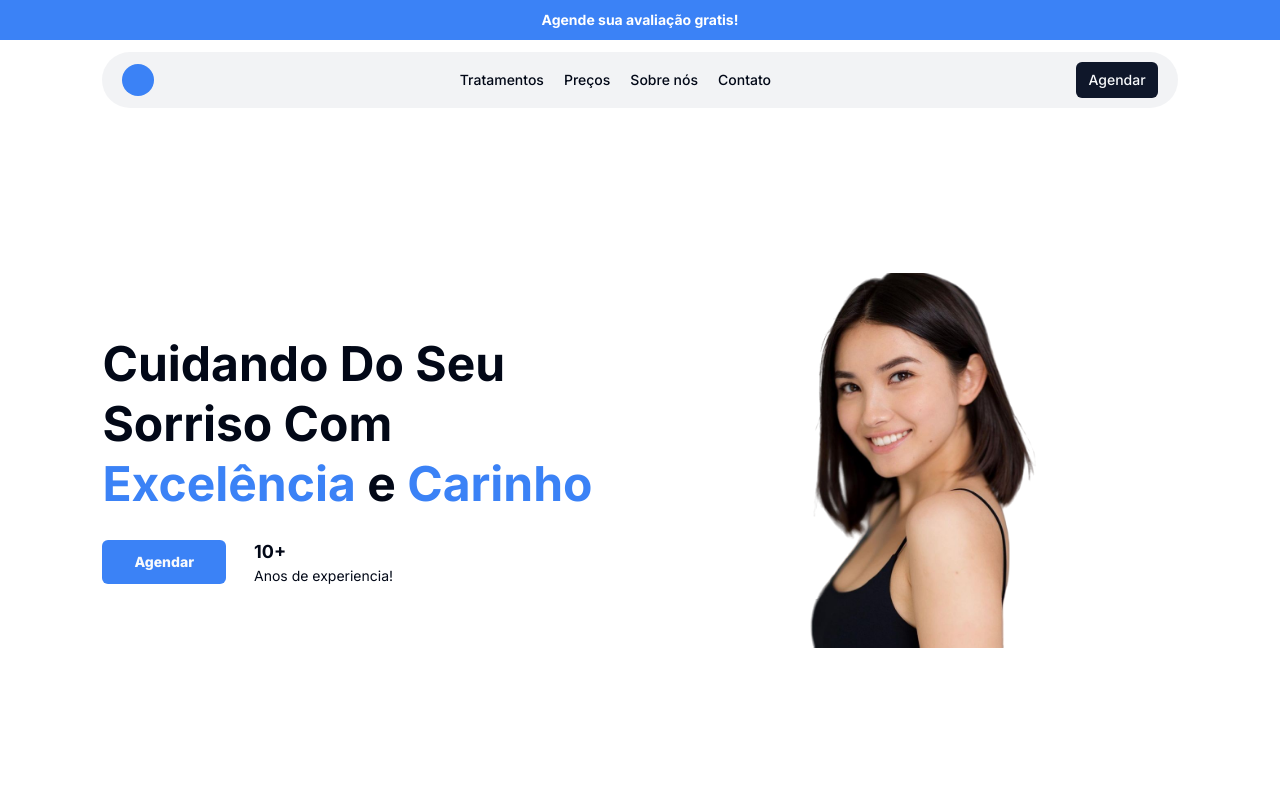
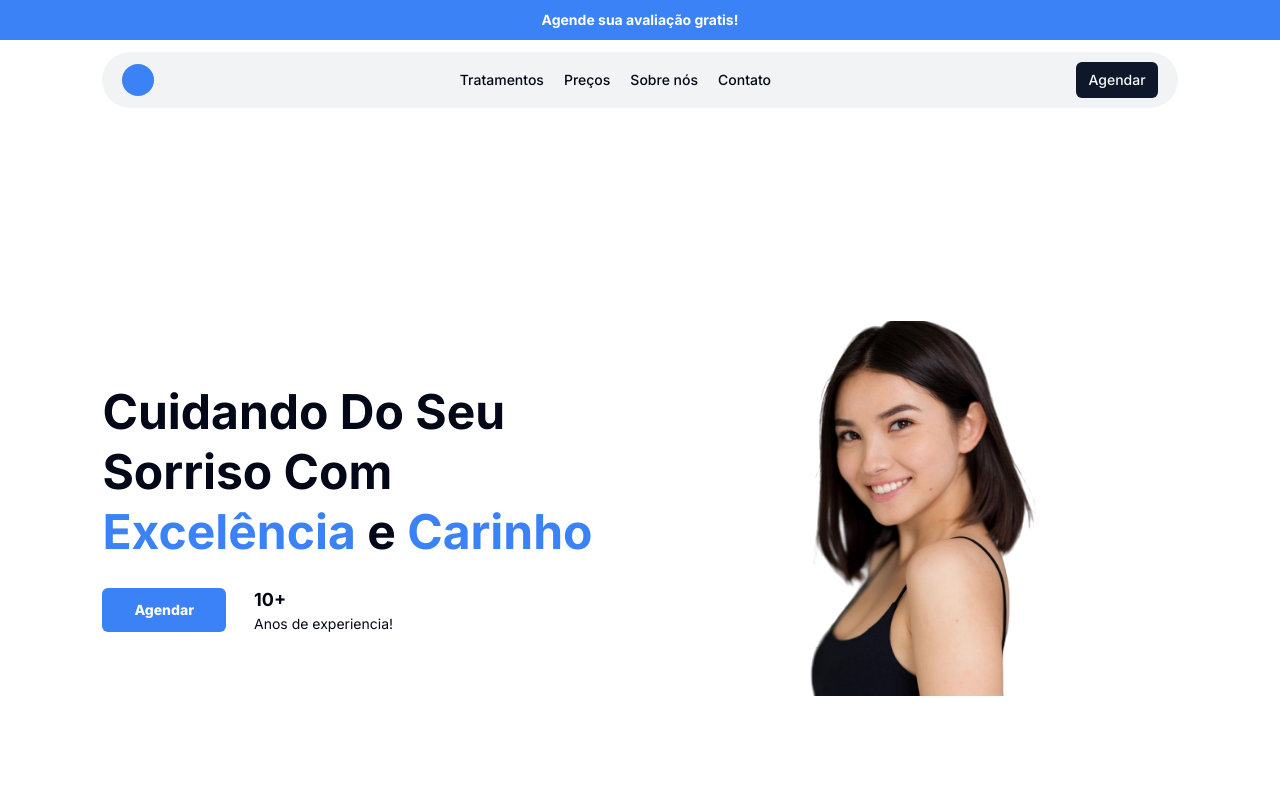
Before and after one commit to justheimsk/dentist-website-template, a Next.js app: page / in a window 1280 px wide. Shown: the top 800 px of the page. Built offline with nearby package versions, Linux system fonts and the light colour scheme.

Commit message:
refactor: removed useless class selector

```diff
--- a/app/globals.css
+++ b/app/globals.css
@@ -68,7 +68,3 @@
     @apply bg-background text-foreground;
   }
 }
-
-.section__ignore-navbar {
-  height: calc(100vh - 56px - 40px);
-}
```
